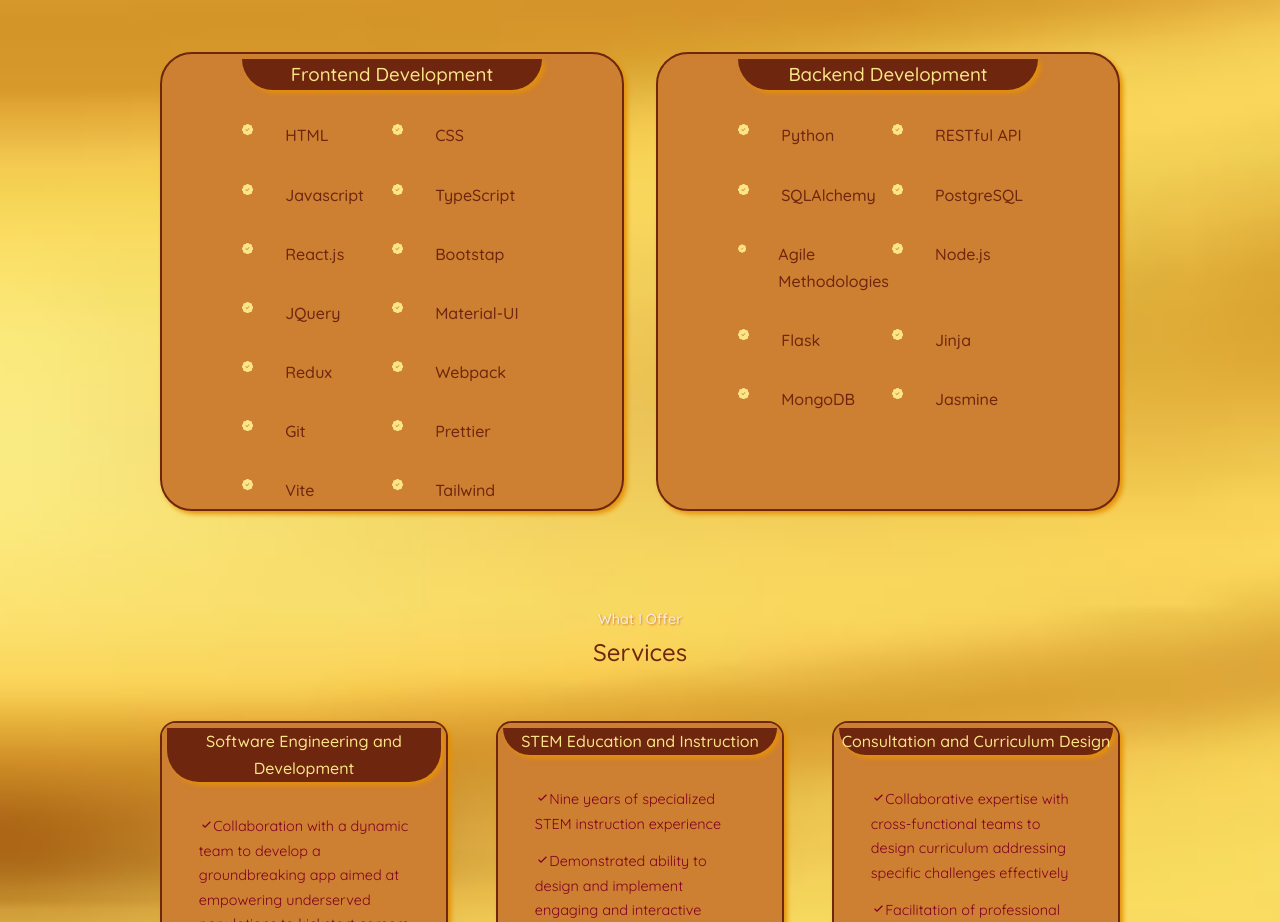
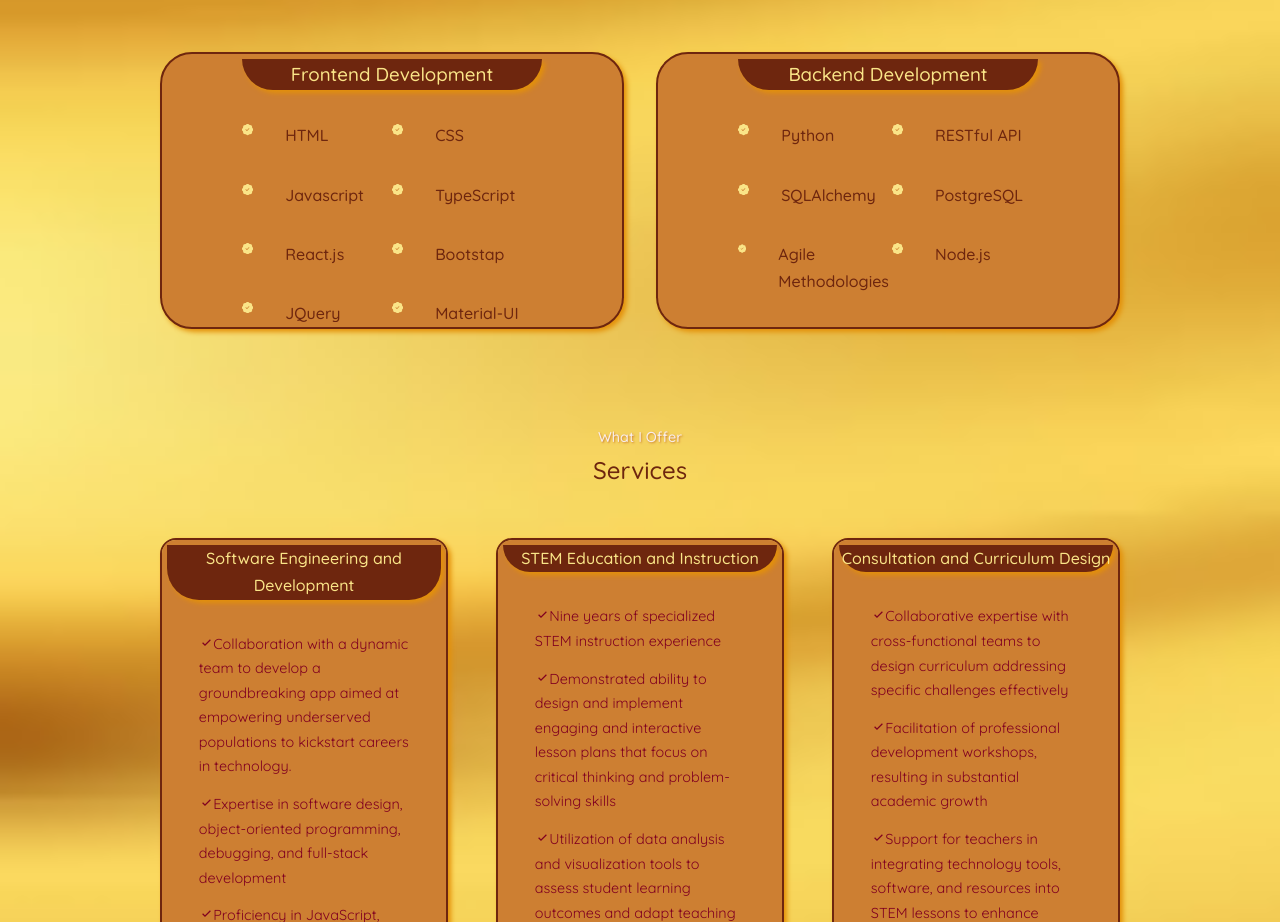
Before and after one commit to syscilythedeveloper/personalportfolio, a React (Create React App) app: page / in a window 1280 px wide. Shown: the part 1760-2682 px from the top of the page. Built offline with nearby package versions, Linux system fonts and the light colour scheme.

Commit message:
Adding scroll to skills

```diff
--- a/src/components/experience/Experience.jsx
+++ b/src/components/experience/Experience.jsx
@@ -87,11 +87,12 @@
           </article>
 
         </div>
+        </div>
 
         {/* End of Frontend */}
 
 
-      </div>
+
       <div className="experience_backend">
       <div className='experience__title'>
       <h3 >Backend Development</h3>
--- a/src/components/experience/experience.css
+++ b/src/components/experience/experience.css
@@ -2,6 +2,8 @@
     display: grid;
     grid-template-columns:  1fr 1fr;
     gap:2rem;
+
+
 }
 
 .experience__container > div h3 {
@@ -30,6 +32,7 @@
     color: var(--color-primary);
     box-shadow: 3px 3px 5px #E49109;
     transition: var(--transition);
+
 }
 
 .experience__container > div:hover {
@@ -54,6 +57,9 @@
     display: grid;
     grid-template-columns: 1fr 1fr;
     row-gap: 2rem;
+    max-height: 200px;
+    overflow: scroll;
+
 }
 
 .experience__details {
```
